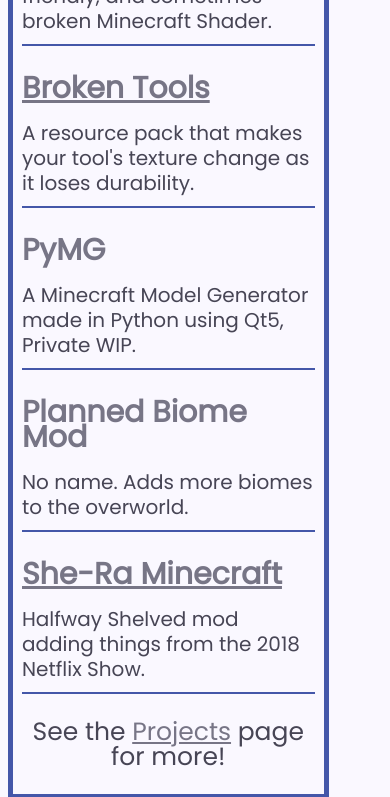
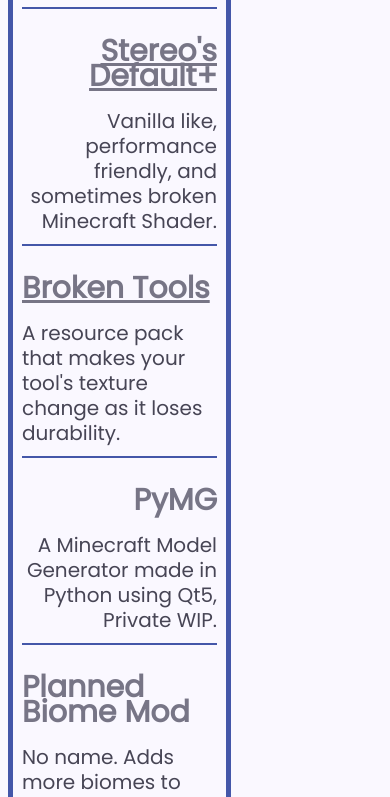
Before and after one commit to Stereo528/WebsiteRewrite, a plain HTML site: page minecraft.html in a window 390 px wide. Shown: the part 776-1573 px from the top of the page. Drawn offline with Linux system fonts and the light colour scheme.

Commit message:
try to make it mobile friendly

```diff
--- a/index.css
+++ b/index.css
@@ -88,11 +88,19 @@ body {
 .page-title {
     border: 5px solid var(--accent-color);
 }
+
 .page-content {
     line-height: 25px;
     padding: 0 9px;
     border: 5px solid var(--accent-color);
-    width: 75vw;
+    width: 50vw;
+}
+
+@media only screen and (min-device-width: 320px) and (max-device-width: 480px) {
+    .page-content {
+        width: 100vw;
+    }
+
 }
 
 .page {
--- a/minecraft.html
+++ b/minecraft.html
@@ -47,8 +47,8 @@
                 </div>
                 <hr>
                 <div class="project">
-                    <p class="project-title"><a href="https://www.curseforge.com/minecraft/customization/stereos-default-plus/">Stereo's Default+</a></p>
-                    <p class="project-description">Vanilla like, performance friendly, and sometimes broken Minecraft Shader.</p>
+                    <p class="project-title text-right"><a href="https://www.curseforge.com/minecraft/customization/stereos-default-plus/">Stereo's Default+</a></p>
+                    <p class="project-description text-right">Vanilla like, performance friendly, and sometimes broken Minecraft Shader.</p>
                 </div>
                 <hr>
                 <div class="project">
@@ -57,8 +57,8 @@
                 </div>
                 <hr>
                 <div class="project">
-                    <p class="project-title"><a>PyMG</a></p>
-                    <p class="project-description">A Minecraft Model Generator made in Python using Qt5, Private WIP.</p>
+                    <p class="project-title text-right"><a>PyMG</a></p>
+                    <p class="project-description text-right">A Minecraft Model Generator made in Python using Qt5, Private WIP.</p>
                 </div>
                 <hr>
                 <div class="project">
@@ -67,8 +67,8 @@
                 </div>
                 <hr>
                 <div class="project">
-                    <p class="project-title"><a href="https://github.com/Stereo528/She-ra_Minecraft">She-Ra Minecraft</a></p>
-                    <p class="project-description">Halfway Shelved mod adding things from the 2018 Netflix Show.</p>
+                    <p class="project-title text-right"><a href="https://github.com/Stereo528/She-ra_Minecraft">She-Ra Minecraft</a></p>
+                    <p class="project-description text-right">Halfway Shelved mod adding things from the 2018 Netflix Show.</p>
                 </div>
                 <hr>
                 <p>See the <a href="other.html">Projects</a> page for more!</p>
```
Also changed, not shown: other.html (+3 -3 lines).
